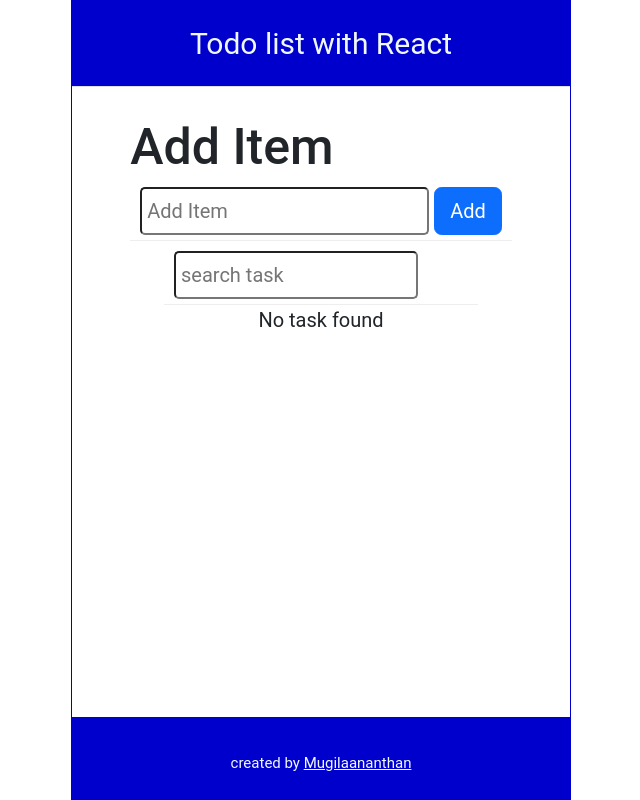
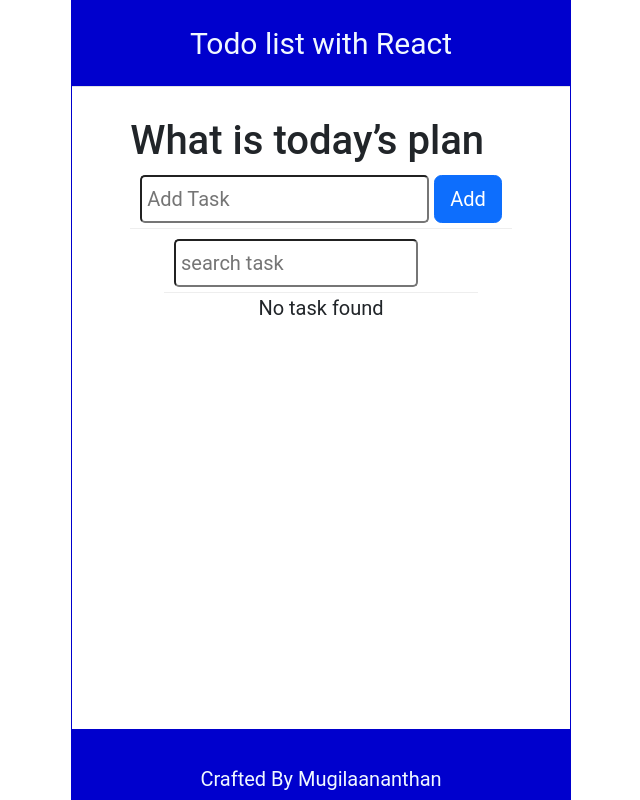
Before and after one commit to Mugil1410/React-Todo, a React app: page / in a window 1280 px wide. Shown: the whole page, without its empty margins (319-959 px from the left). Built offline with nearby package versions, Linux system fonts and the light colour scheme.

Commit message:
first commit

```diff
--- a/src/Components/AddItem.js
+++ b/src/Components/AddItem.js
@@ -2,15 +2,15 @@ import React from "react";
 
 const AddItem = ({ NewItem, setNewItem, handleSubmit }) => {
   return (
-    <div>
-      <h1>Add Item</h1>
+    <div style={{}}>
+      <h2>What is today’s plan</h2>
       <form className="addForm" onSubmit={handleSubmit}>
         <label htmlFor="additem">Add new task</label>
         <input
           type="text"
           autoFocus
           id="additem"
-          placeholder="Add Item"
+          placeholder="Add Task"
           required
           value={NewItem}
           onChange={(e) => setNewItem(e.target.value)}
--- a/src/Components/Content.css
+++ b/src/Components/Content.css
@@ -59,10 +59,10 @@ footer {
   place-content: center;
 }
 
-footer > p{
+.dev{
   font-size: 15px;
-  justify-content: center;
-  align-items: center;
+  color: "inherit";
+  text-decoration: "none";
   width: 100%;
 }
 
--- a/src/Components/Footer.js
+++ b/src/Components/Footer.js
@@ -1,15 +1,14 @@
 
 const Footer = ({length,Completed,Incompleted}) => {
   return (
-
     <footer>
       <table>
       <th>{length ===0 ? null:"Tasks: "+length+" |"}</th>
-      <th>{Completed ===0 ? null:" Completed: "+Completed+" |"}</th>
-      <th>{Incompleted ===0 ? null:" Incompleted: "+Incompleted}</th>
+      <th>{Completed ===0 ? null:"Completed: "+Completed+" |"}</th>
+      <th>{Incompleted ===0 ? null:"Incompleted: "+Incompleted}</th>
       </table>
       <br />
-      <p >created by <a href="https://mugil.netlify.app/" style={{color: "inherit"}}>Mugilaananthan</a></p>
+      <center>Crafted By <a style={{color: "inherit",textDecoration:"none"}} href="https://mugil.netlify.app/">Mugilaananthan</a></center>
     </footer>
   )
 }
```
